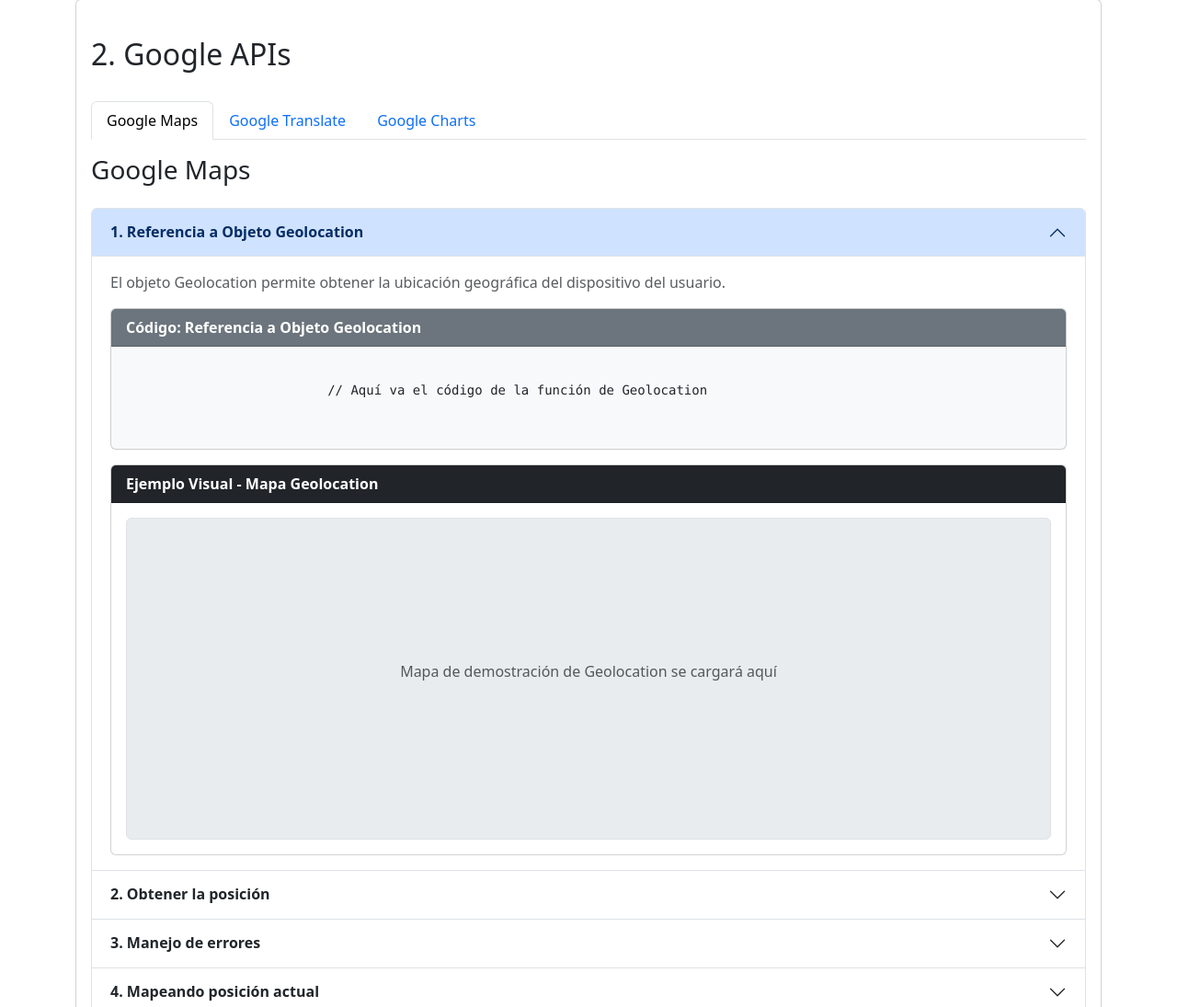
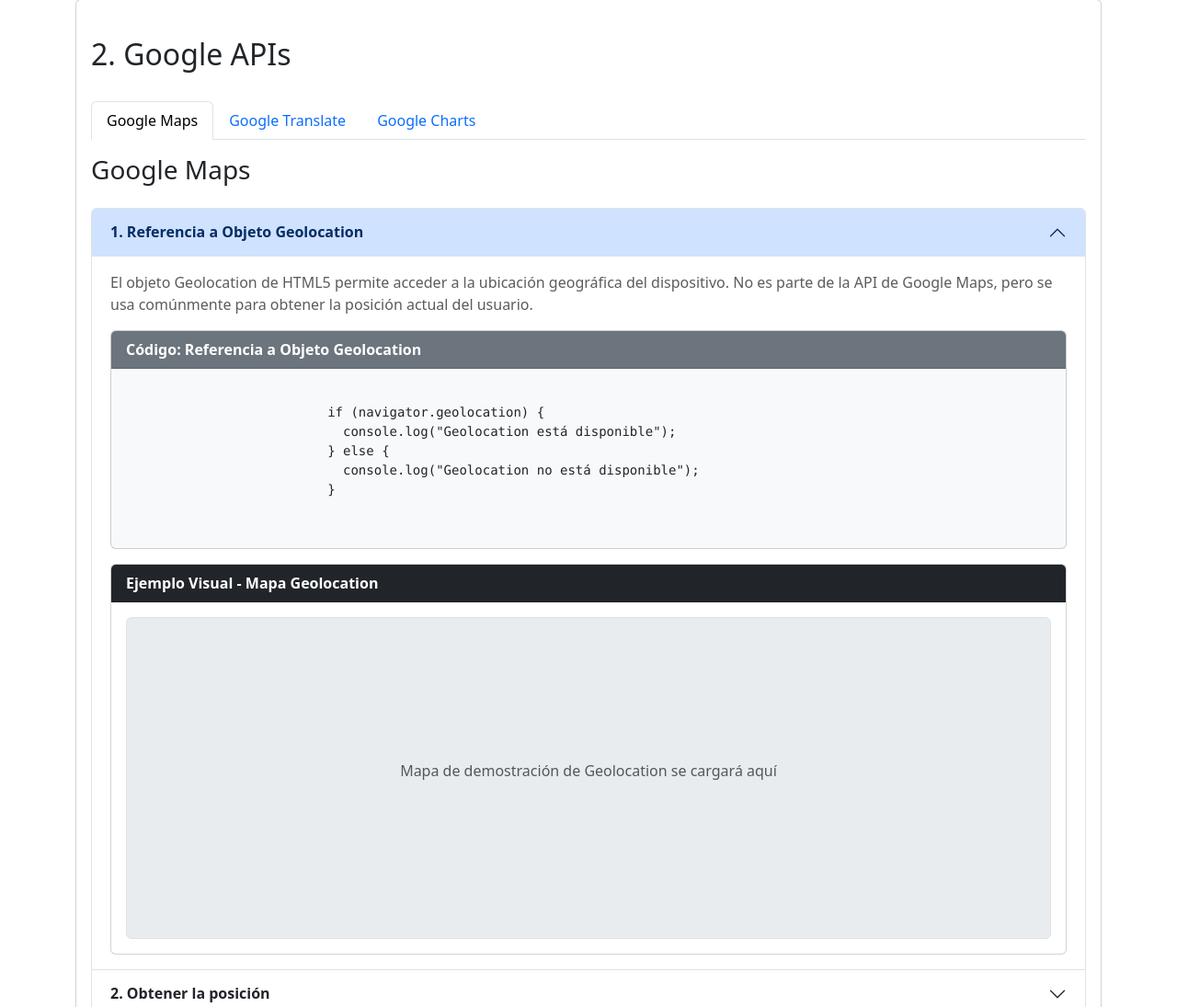
Before and after one commit to BcoreS/Presentacion10, a plain HTML site: page index.html in a window 1280 px wide. Shown: the part 1239-2334 px from the top of the page at 92% size. Drawn offline with nearby package versions, Linux system fonts and the light colour scheme; some packages are replaced by stand-ins of ours.

Commit message:
Add Google Maps API script and enhance Geolocation explanation

```diff
--- a/index.html
+++ b/index.html
@@ -1,6 +1,9 @@
 <!DOCTYPE html>
 <html lang="es">
   <head>
+    <!--Llave api google maps-->
+    <script src="https://maps.googleapis.com/maps/api/js?key=AIzaSyD3OjxkORJpZjaMuBZNbnT0TPGGM0sHpDA&callback=initMap" async defer></script>
+
     <meta charset="UTF-8" />
     <meta name="viewport" content="width=device-width, initial-scale=1.0" />
     <title>Presentación: jQuery y Google APIs</title>
@@ -712,8 +715,7 @@
                     >
                       <div class="accordion-body">
                         <p class="text-muted">
-                          El objeto Geolocation permite obtener la ubicación
-                          geográfica del dispositivo del usuario.
+                          El objeto Geolocation de HTML5 permite acceder a la ubicación geográfica del dispositivo. No es parte de la API de Google Maps, pero se usa comúnmente para obtener la posición actual del usuario.
                         </p>
                         <div class="card bg-light mb-3">
                           <div class="card-header bg-secondary text-white">
@@ -723,7 +725,11 @@
                           </div>
                           <div class="card-body">
                             <pre><code class="language-javascript">
-                          // Aquí va el código de la función de Geolocation
+                          if (navigator.geolocation) {
+                            console.log("Geolocation está disponible");
+                          } else {
+                            console.log("Geolocation no está disponible");
+                          }
                           </code></pre>
                           </div>
                         </div>
```
